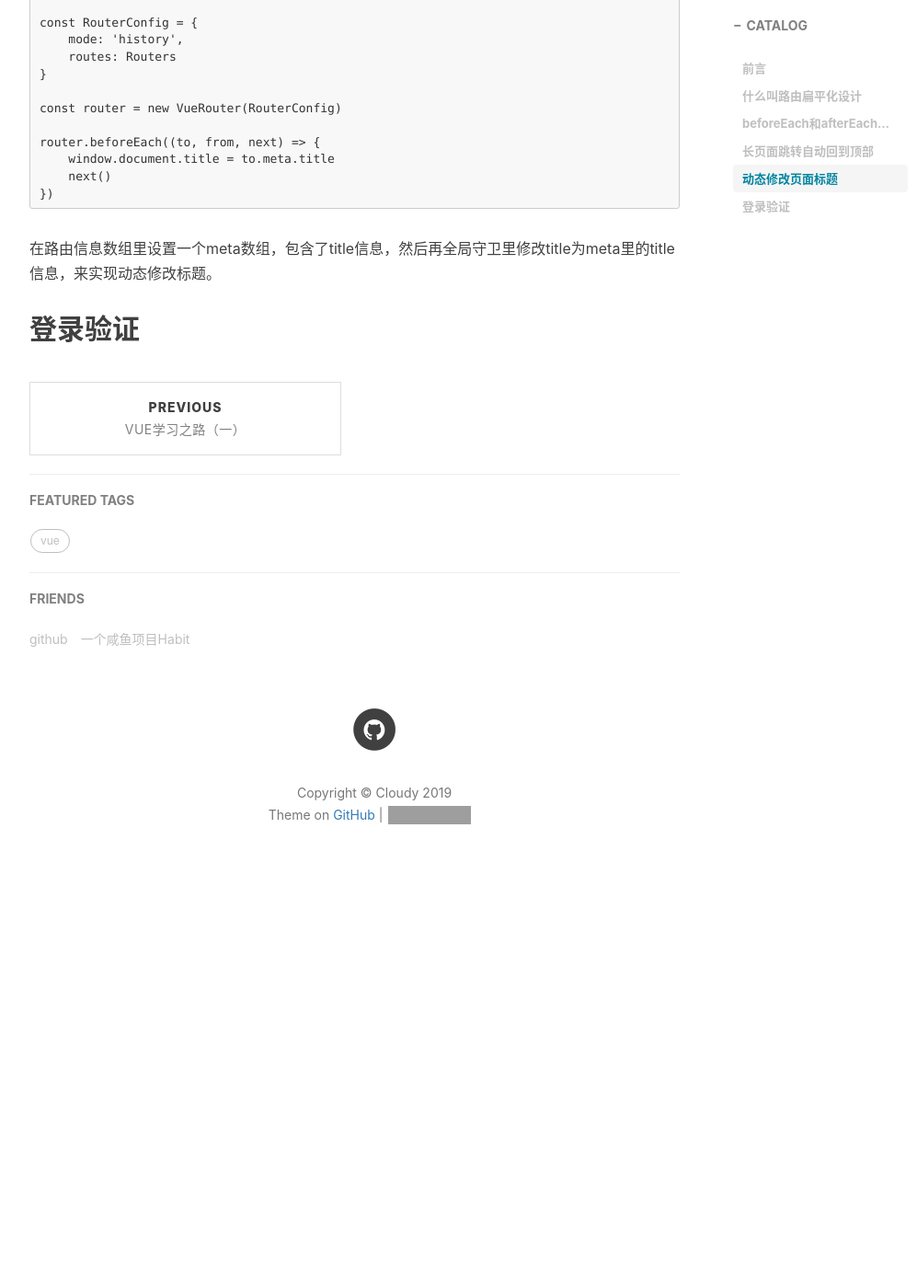
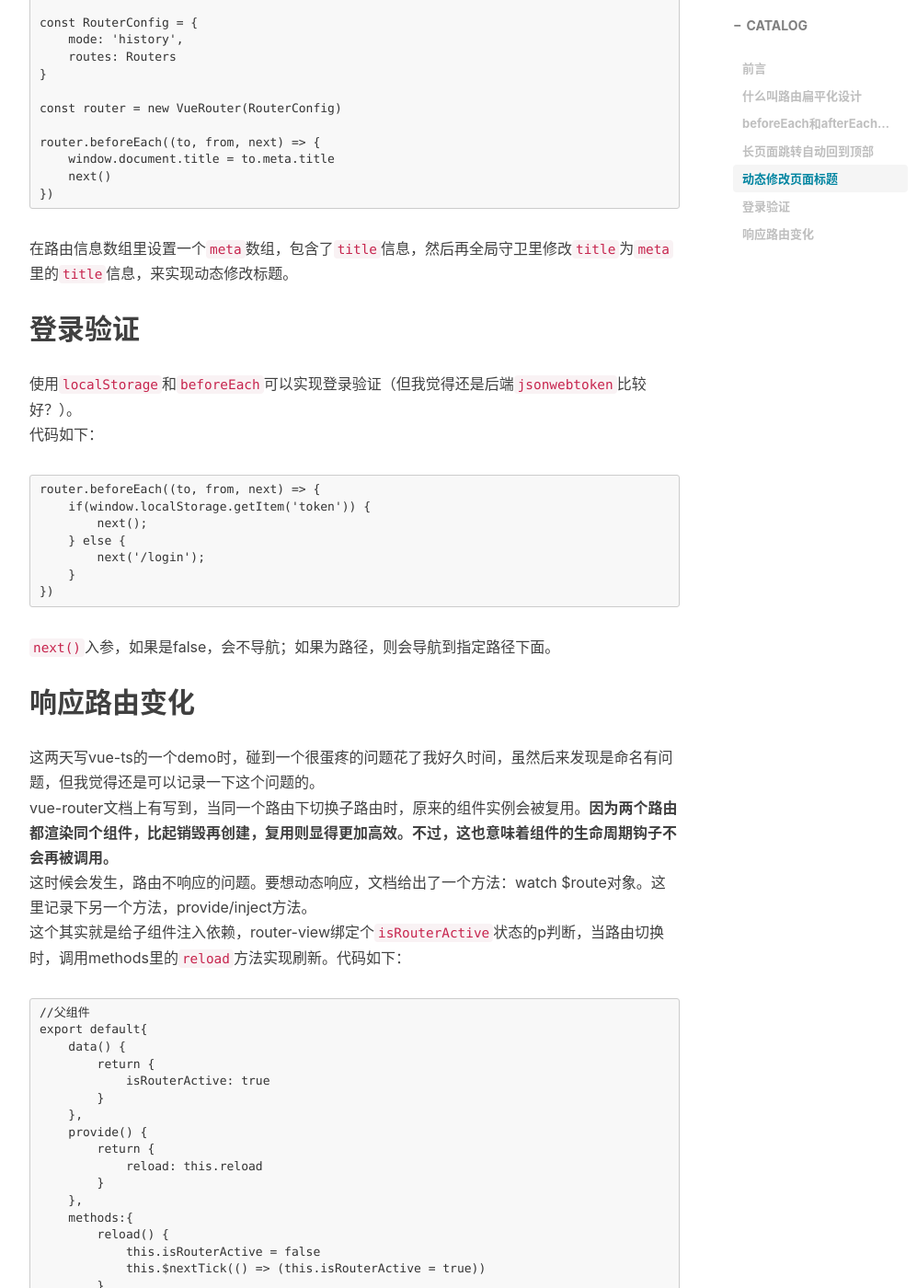
Before and after one commit to zhykirby/zhykirby.github.io, a Jekyll site: the page built from _posts/2019-07-05-vue-router学习笔记.md, in a window 1280 px wide and 1400 px high, scrolled down 2390 px. Shown: the whole window at 92% size, without its empty margins (233-1230 px from the left). Built offline with Jekyll 4.4.1, drawn with Linux system fonts in a browser that asks for light colours; nearby versions of some CDN libraries; comment, search, counter and statistics services are not loaded; before the commit the page ends 3380 px from its top, so only the background shows below that; some of the changed text lies outside the part shown; grey boxes are pictures that could not be loaded.

Commit message:
update vue-router post

````diff
--- a/_posts/2019-07-05-vue-router学习笔记.md
+++ b/_posts/2019-07-05-vue-router学习笔记.md
@@ -42,12 +42,12 @@ const route = {
 
 # beforeEach和afterEach的一些玩法
 
-beforeEach是vue-router的全局前置守卫，接收三个参数：to，from，next。其中**一定要调用next方法来resolve钩子**。next可以改变导航。
-afterEach是vue-router的全局后置钩子，接收两个参数：to，from。与守卫不同的是钩子不会接收next也不会改变导航。
-以上是beforeEach和afterEach的基本知识，运用和beforeEach和afterEach能有一些有意思的玩法。
+`beforeEach`是`vue-router`的全局前置守卫，接收三个参数：to，from，next。其中**一定要调用next方法来resolve钩子**。next可以改变导航。
+`afterEach`是`vue-router`的全局后置钩子，接收两个参数：to，from。与守卫不同的是钩子不会接收next也不会改变导航。
+以上是`beforeEach`和`afterEach`的基本知识，运用和`beforeEach`和`afterEach`能有一些有意思的玩法。
 比如：
 ## 长页面跳转自动回到顶部
-有时候在浏览到一个很长的页面时，点击下一页就会自动跳转到页面顶部，这就可以用afterEach钩子函数实现。（要是啥都不写的话，到下一页还是停留在同样的位置）
+有时候在浏览到一个很长的页面时，点击下一页就会自动跳转到页面顶部，这就可以用`afterEach`钩子函数实现。（要是啥都不写的话，到下一页还是停留在同样的位置）
 实现如下：
 ```
 router.afterEach((to, from) => {
@@ -55,9 +55,9 @@ router.afterEach((to, from) => {
 })
 ```
 ## 动态修改页面标题
-标题是由title标签控制的，但是在一个SPA（单页面应用）中，切换到不同页面时，实际上title标签没有变（作为容器的html没变），因此要切换标题就需要用js来控制。
-我们可以在每个组件的mounted钩子函数中写个js来控制标题，但是页面增多就会增加维护成本。
-因此我们可以注册个全局守卫，在路由发生变化时，统一设置。（其实现在都是用vue-meta的吧，感觉会更方便点？）
+标题是由`title`标签控制的，但是在一个SPA（单页面应用）中，切换到不同页面时，实际上`title`标签没有变（作为容器的html没变），因此要切换标题就需要用js来控制。
+我们可以在每个组件的`mounted`钩子函数中写个js来控制标题，但是页面增多就会增加维护成本。
+因此我们可以注册个全局守卫，在路由发生变化时，统一设置。（其实现在都是用`vue-meta`的吧，感觉会更方便点？）
 ```
 import Vue from 'vue'
 import VueRouter from 'vue-router'
@@ -85,5 +85,62 @@ router.beforeEach((to, from, next) => {
     next()
 })
 ```
-在路由信息数组里设置一个meta数组，包含了title信息，然后再全局守卫里修改title为meta里的title信息，来实现动态修改标题。
+在路由信息数组里设置一个`meta`数组，包含了`title`信息，然后再全局守卫里修改`title`为`meta`里的`title`信息，来实现动态修改标题。
 ## 登录验证
+使用`localStorage`和`beforeEach`可以实现登录验证（但我觉得还是后端`jsonwebtoken`比较好？）。
+代码如下：
+```
+router.beforeEach((to, from, next) => {
+    if(window.localStorage.getItem('token')) {
+        next();
+    } else {
+        next('/login');
+    }
+})
+```
+`next()`入参，如果是false，会不导航；如果为路径，则会导航到指定路径下面。
+
+## 响应路由变化
+这两天写vue-ts的一个demo时，碰到一个很蛋疼的问题花了我好久时间，虽然后来发现是命名有问题，但我觉得还是可以记录一下这个问题的。
+vue-router文档上有写到，当同一个路由下切换子路由时，原来的组件实例会被复用。**因为两个路由都渲染同个组件，比起销毁再创建，复用则显得更加高效。不过，这也意味着组件的生命周期钩子不会再被调用。**
+这时候会发生，路由不响应的问题。要想动态响应，文档给出了一个方法：watch $route对象。这里记录下另一个方法，provide/inject方法。
+这个其实就是给子组件注入依赖，router-view绑定个`isRouterActive`状态的p判断，当路由切换时，调用methods里的`reload`方法实现刷新。代码如下：
+
+```
+//父组件
+export default{
+    data() {
+        return {
+            isRouterActive: true
+        }
+    },
+    provide() {
+        return {
+            reload: this.reload
+        }
+    },
+    methods:{
+        reload() {
+            this.isRouterActive = false
+            this.$nextTick(() => (this.isRouterActive = true))
+        }
+    }
+}
+
+//子路由
+<template>
+    <div class="main" @success="successHandle">
+        <div class="info"><router-view/></div>
+    </div>
+</template>
+<script>
+export default{
+    inject: ['reload'],
+    methods: {
+        async successHandle() {
+            this.reload()
+        }
+    }
+}
+</script>
+```
````
Also changed, not shown: _posts/2019-07-05-Vue学习之路（一）.md (+1 -1 lines).
